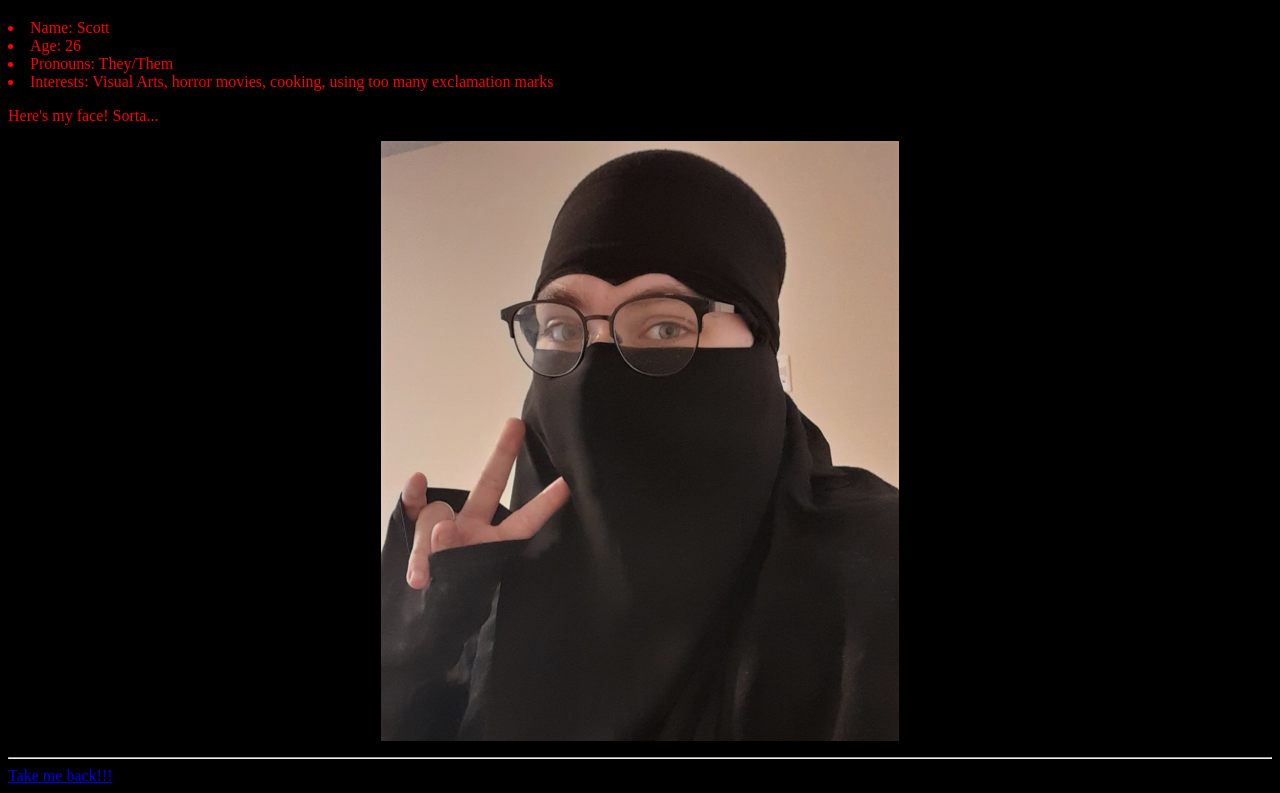
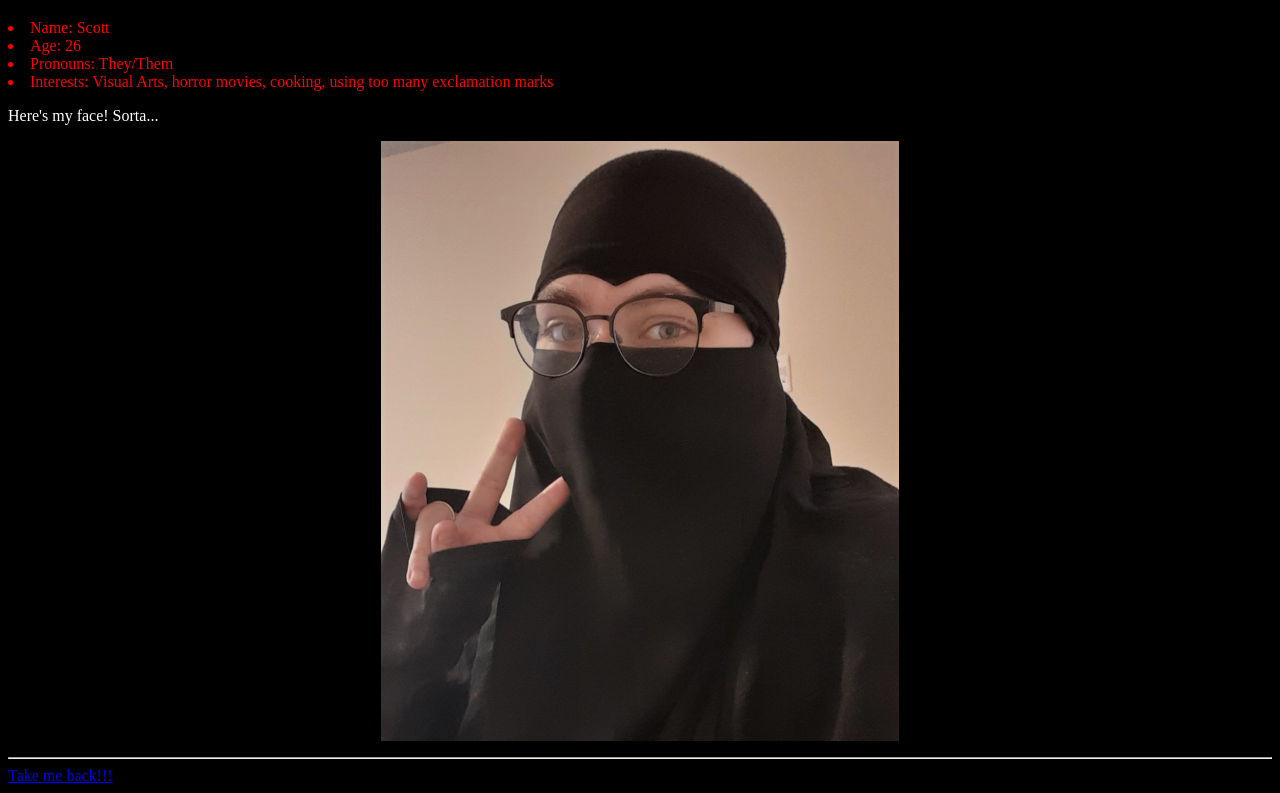
Before and after one commit to debowt/debowt.github.io, a plain HTML site: page about.html in a window 1280 px wide. Shown: the part 61-854 px from the top of the page. Drawn offline with Linux system fonts and the light colour scheme.

Commit message:
Update about.html

```diff
--- a/about.html
+++ b/about.html
@@ -9,7 +9,7 @@ h1   {color: white;}
 li  {
     color: red;
         }
-p    {color: red;}
+p    {color: white;}
         img {
   display: block;
   margin-left: auto;
```
